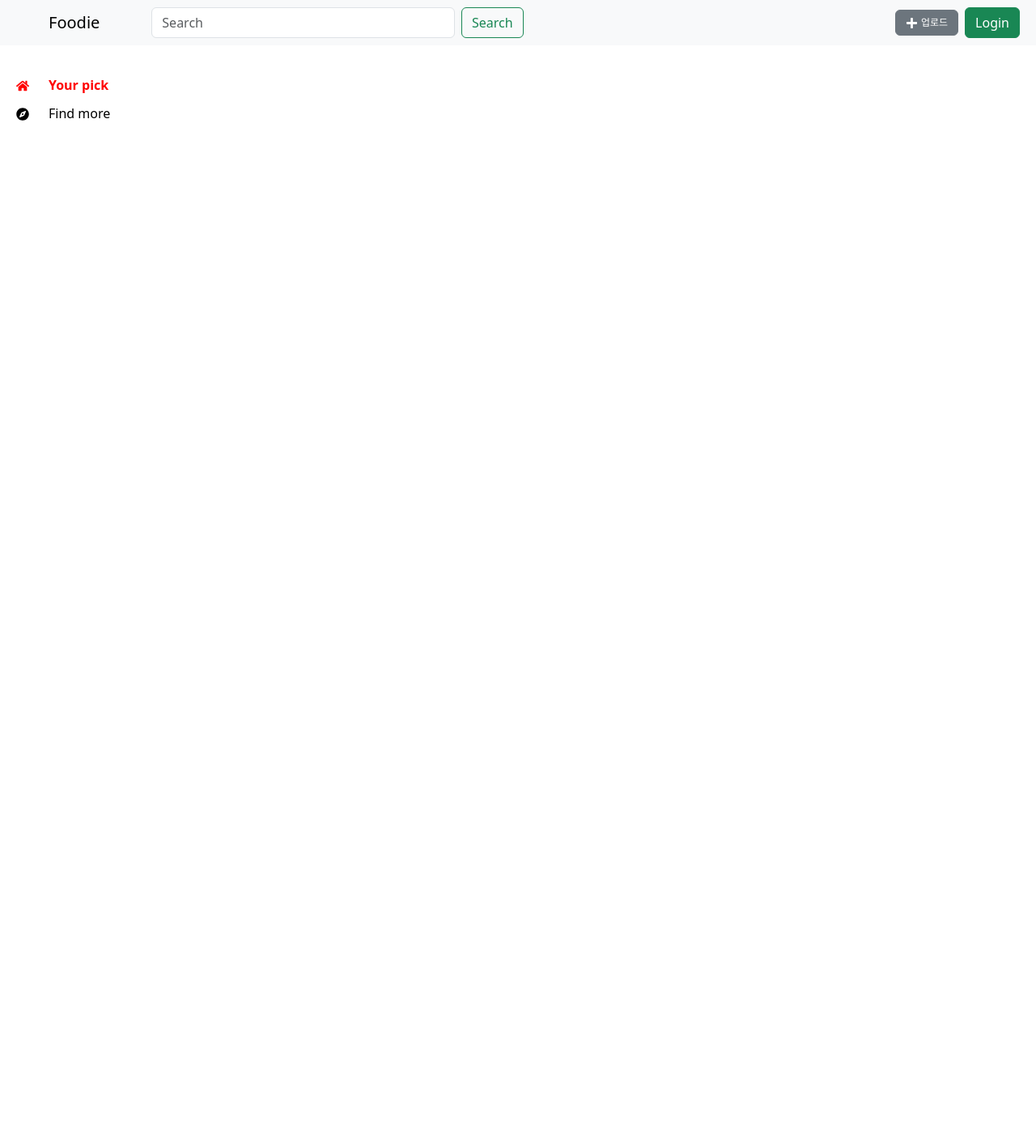
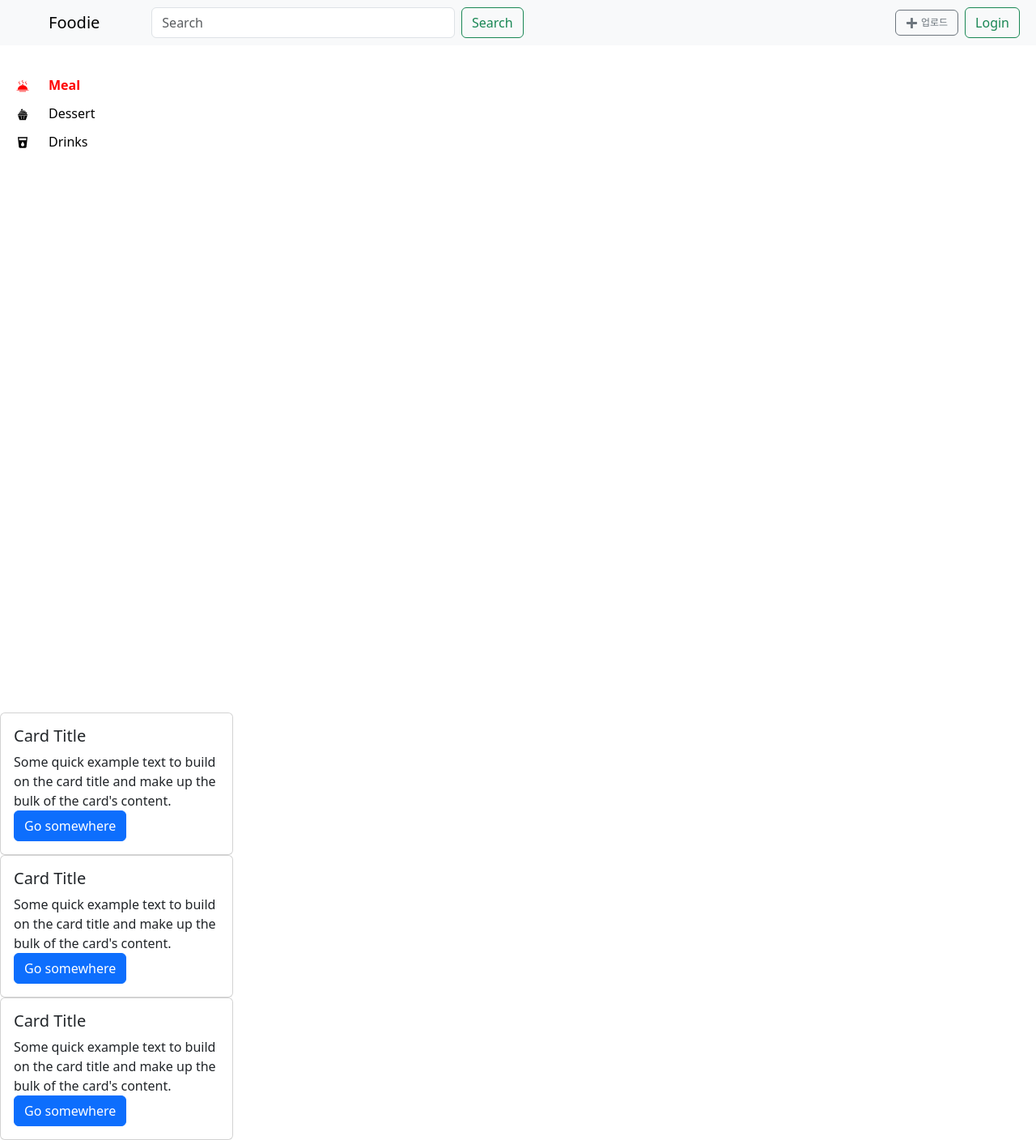
Before and after one commit to Innovanito/Foodie, a React (Vite) app: page / in a window 1280 px wide. Shown: the whole page at 81% size. Before the commit the page ends 880 px from the top, so only its background shows below. Built offline with nearby package versions, Linux system fonts and the light colour scheme.

Commit message:
feed making

```diff
--- /dev/null
+++ b/src/Feed.tsx
@@ -0,0 +1,46 @@
+import React from 'react'
+import { Button, Card } from 'react-bootstrap';
+
+type FeedProps = {
+  leftNavData: string
+}
+
+const Feed = ({leftNavData}: FeedProps) => {
+
+  return (
+    <>
+      <Card style={{ width: '18rem' }}>
+        <Card.Body>
+          <Card.Title>Card Title</Card.Title>
+          <Card.Text>
+            Some quick example text to build on the card title and make up the
+            bulk of the card's content.
+          </Card.Text>
+          <Button variant="primary">Go somewhere</Button>
+        </Card.Body>
+      </Card>
+      <Card style={{ width: '18rem' }}>
+        <Card.Body>
+          <Card.Title>Card Title</Card.Title>
+          <Card.Text>
+            Some quick example text to build on the card title and make up the
+            bulk of the card's content.
+          </Card.Text>
+          <Button variant="primary">Go somewhere</Button>
+        </Card.Body>
+      </Card>
+      <Card style={{ width: '18rem' }}>
+        <Card.Body>
+          <Card.Title>Card Title</Card.Title>
+          <Card.Text>
+            Some quick example text to build on the card title and make up the
+            bulk of the card's content.
+          </Card.Text>
+          <Button variant="primary">Go somewhere</Button>
+        </Card.Body>
+      </Card>
+    </>
+  )
+}
+
+export default Feed
--- a/src/Home.tsx
+++ b/src/Home.tsx
@@ -3,14 +3,25 @@ import Container from 'react-bootstrap/Container';
 import Form from 'react-bootstrap/Form';
 import Nav from 'react-bootstrap/Nav';
 import Navbar from 'react-bootstrap/Navbar';
-import { FaCompass, FaHome, FaPlus } from 'react-icons/fa';
+
+import {  FaPlus } from 'react-icons/fa';
+import { MdLocalDrink } from "react-icons/md";
+import { GiHotMeal, GiCupcake } from "react-icons/gi";
+
 import { NavLink } from 'react-router-dom';
+import Feed from './Feed';
+import { useState } from 'react';
 
 function Home() {
+  const [leftNavData, setLeftNavData] = useState<string>('meal')
+
   return (
   <>
     <UpperNavbar/>
-    <LeftSidebar/>
+      <div className='flex '>
+        <LeftSidebar/>
+        <Feed leftNavData={leftNavData} />
+      </div>
   </>
   );
 }
@@ -21,7 +32,7 @@ function UpperNavbar() {
   return (
     <Navbar expand="lg" className="bg-body-tertiary" variant='success'>
       <Container fluid>
-        <Navbar.Brand href="#" className='px-5'>Foodie</Navbar.Brand>
+        <Navbar.Brand href="#" className='px-5 text-4xl font-semibold'>Foodie</Navbar.Brand>
         <Navbar.Toggle aria-controls="navbarScroll" />
         <Navbar.Collapse id="navbarScroll">
 
@@ -42,11 +53,11 @@ function UpperNavbar() {
           >
           </Nav>
         </Navbar.Collapse>
-        <Button variant="secondary" className="d-flex align-items-center">
+        <Button variant="outline-secondary" className="d-flex align-items-center">
           <FaPlus size={15} className="me-1" />
           <span style={{ fontSize: "12px" }}>업로드</span>
         </Button>
-        <Button variant="success" className='mx-2'>Login</Button>{' '}
+        <Button variant="outline-success" className='mx-2'>Login</Button>{' '}
       </Container>
     </Navbar>
   )
@@ -67,11 +78,11 @@ const LeftSidebar = () => {
               };
             }}
           >
-            <FaHome />
-            <h1 className="px-4">Your pick</h1>
+            <GiHotMeal/>
+            <h1 className="px-4">Meal</h1>
           </NavLink>
           <NavLink
-            to={'/explore'}
+            to={'/dessert'}
             className="d-flex px-2 text-3xl align-items-center"
             style={({ isActive }) => {
               return {
@@ -80,8 +91,21 @@ const LeftSidebar = () => {
               };
             }}
           >
-            <FaCompass />
-            <h1 className="px-4">Find more</h1>
+            <GiCupcake />
+            <h1 className="px-4">Dessert</h1>
+          </NavLink>
+          <NavLink
+            to={'/beverage'}
+            className="d-flex px-2 text-3xl align-items-center py-3"
+            style={({ isActive }) => {
+              return {
+                fontWeight: isActive ? "bold" : "",
+                color: isActive ? "red" : "black",
+              };
+            }}
+          >
+            < MdLocalDrink/>
+            <h1 className="px-4">Drinks</h1>
           </NavLink>
         </div>
       </Container>
```
